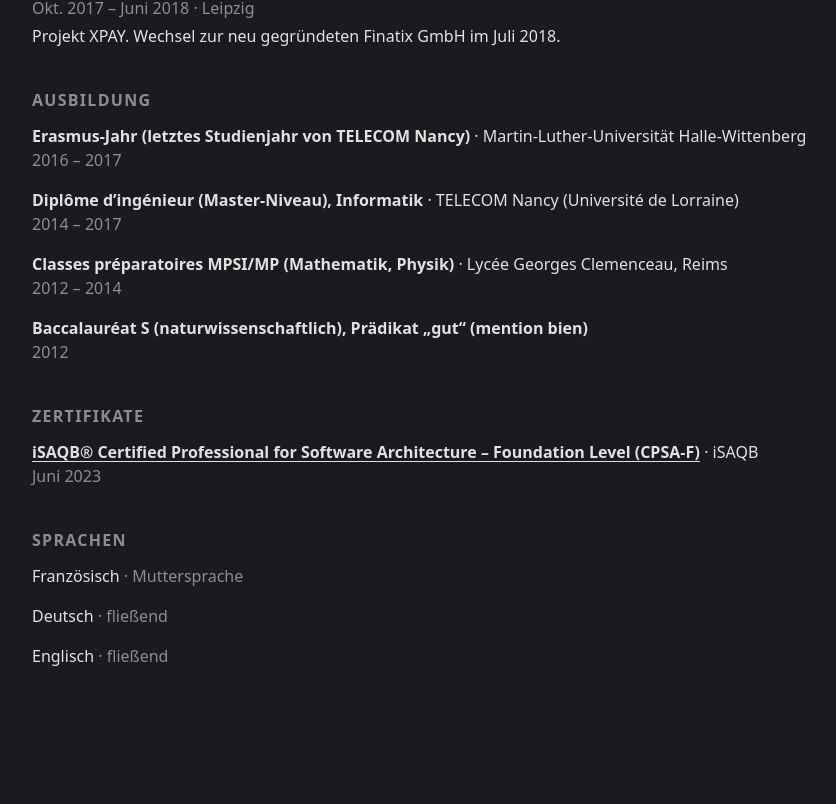
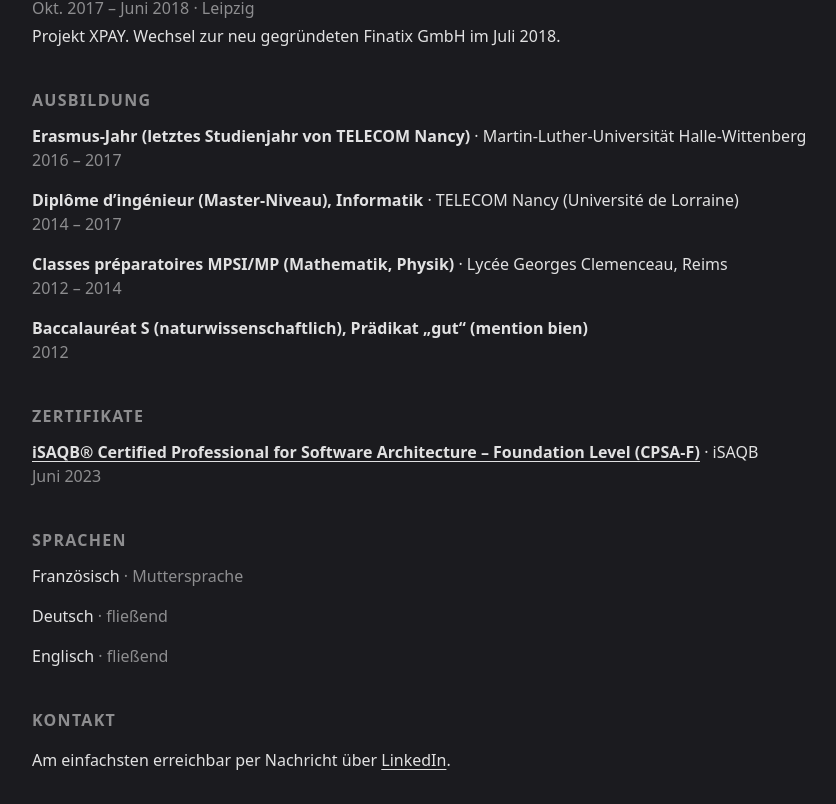
Before and after one commit to Erkenbend/adrien-homepage, a React (Vite) app: page / in a window 1280 px wide. Shown: the part 467-1271 px from the top of the page, without its empty margins (128-964 px from the left). Before the commit the page ends 1151 px from the top, so only its background shows below. Built offline with nearby package versions, Linux system fonts and the light colour scheme.

Commit message:
Add contact section linking to LinkedIn
Co-Authored-By: Claude Opus 5.5 <noreply@anthropic.com>

```diff
--- a/src/App.tsx
+++ b/src/App.tsx
@@ -1,3 +1,4 @@
+import {Contact} from './components/Contact.tsx'
 import {LanguageSwitcher} from './components/LanguageSwitcher.tsx'
 import {Profile} from './components/Profile.tsx'
 
@@ -9,6 +10,7 @@ function App() {
             </header>
             <main>
                 <Profile/>
+                <Contact/>
             </main>
         </>
     )
--- /dev/null
+++ b/src/components/Contact.tsx
@@ -0,0 +1,13 @@
+import profile from '../data/profile.yaml'
+import {MESSAGES} from '../i18n/language.ts'
+
+export function Contact() {
+    return (
+        <section id="contact">
+            <h2>{MESSAGES.contact}</h2>
+            <p>
+                {MESSAGES.contactIntro} <a href={profile.links.linkedin}>LinkedIn</a>.
+            </p>
+        </section>
+    )
+}
--- a/src/i18n/de.ts
+++ b/src/i18n/de.ts
@@ -6,6 +6,8 @@ export const de = {
     certificates: 'Zertifikate',
     validUntil: 'gültig bis',
     languages: 'Sprachen',
+    contact: 'Kontakt',
+    contactIntro: 'Am einfachsten erreichbar per Nachricht über',
     present: 'heute',
 }
 
--- a/src/i18n/en.ts
+++ b/src/i18n/en.ts
@@ -7,5 +7,7 @@ export const en = {
     certificates: 'Certifications',
     validUntil: 'valid until',
     languages: 'Languages',
+    contact: 'Contact',
+    contactIntro: 'Best reached by message via',
     present: 'present',
 } satisfies Messages
--- a/src/i18n/fr.ts
+++ b/src/i18n/fr.ts
@@ -7,5 +7,7 @@ export const fr = {
     certificates: 'Certifications',
     validUntil: 'valable jusqu’à',
     languages: 'Langues',
+    contact: 'Contact',
+    contactIntro: 'Le plus simple pour me joindre : un message via',
     present: 'aujourd’hui',
 } satisfies Messages
```
Also changed, not shown: 1 other file (tests, documents, lock files or other folders).
